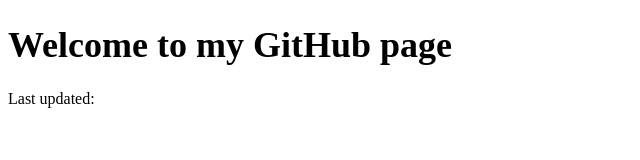
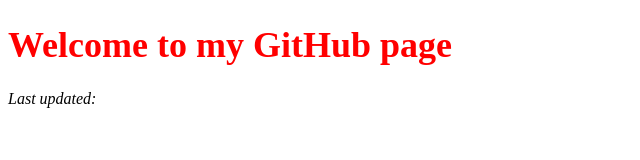
Before and after one commit to YNx23/test_website, a plain HTML site: page index.html in a window 1280 px wide. Shown: the whole page, without its empty margins (0-640 px from the left). Drawn offline with Linux system fonts and the light colour scheme; no server answers.

Commit message:
Update styles.css

```diff
--- a/styles.css
+++ b/styles.css
@@ -1,3 +1,9 @@
 h1 {
   font-size: 36px; /* Change the font size to your desired value */
+  color: #FF0000; /* Change the font color to your desired color */
+  font-weight: bold; /* Apply bold font style */
 }
+
+p {
+  font-style: italic; /* Apply italic font style to the paragraph */
+}
```
